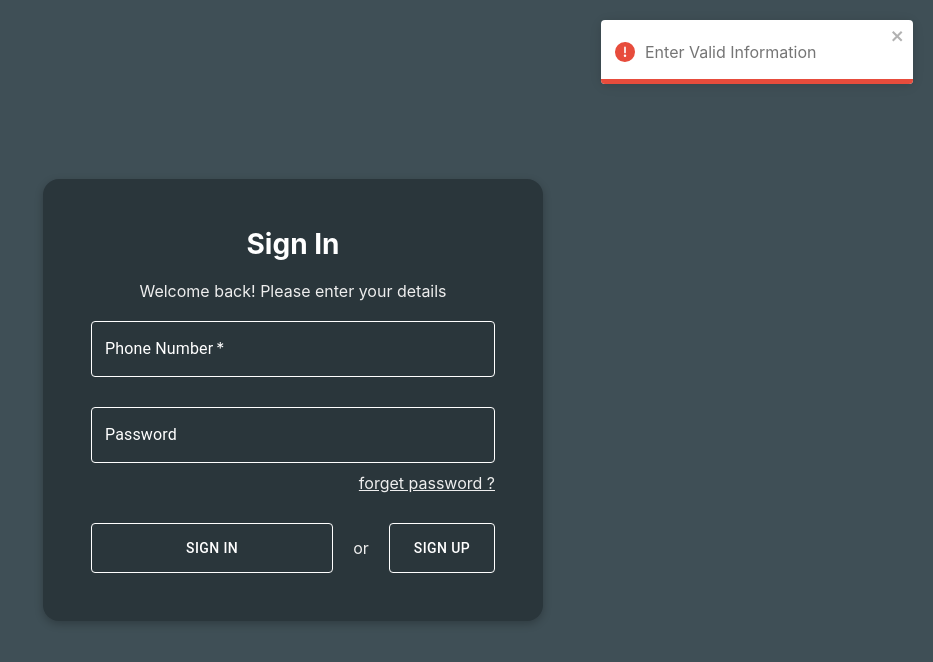
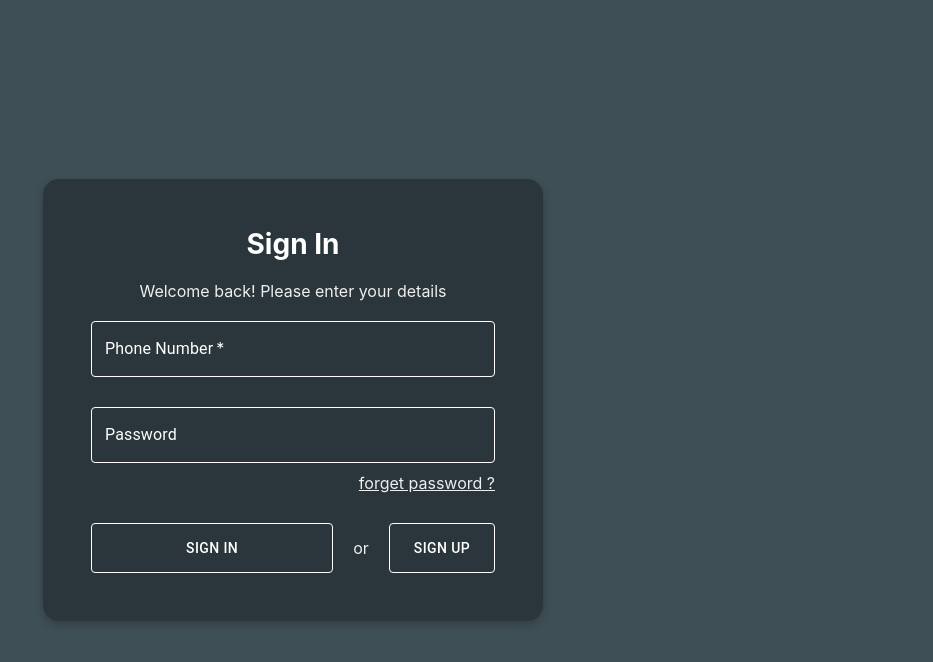
Before and after one commit to Shakhzod1996/contact-test, a React (Create React App) app: page /login in a window 1280 px wide. Shown: the top 662 px of the page, without its empty margins (347-1280 px from the left). Built offline with nearby package versions, Linux system fonts and the light colour scheme.

Commit message:
error handling

```diff
--- a/src/pages/login/Login.tsx
+++ b/src/pages/login/Login.tsx
@@ -40,9 +40,6 @@ const Login = () => {
             navigate("/");
             localStorage.setItem("token", data?.data.token);
             dispatch(setUserFunc(data?.data.data))
-        } else {
-            toast.error("Enter Valid Information");
-
         }
     }, [isSuccess]);
 
```
